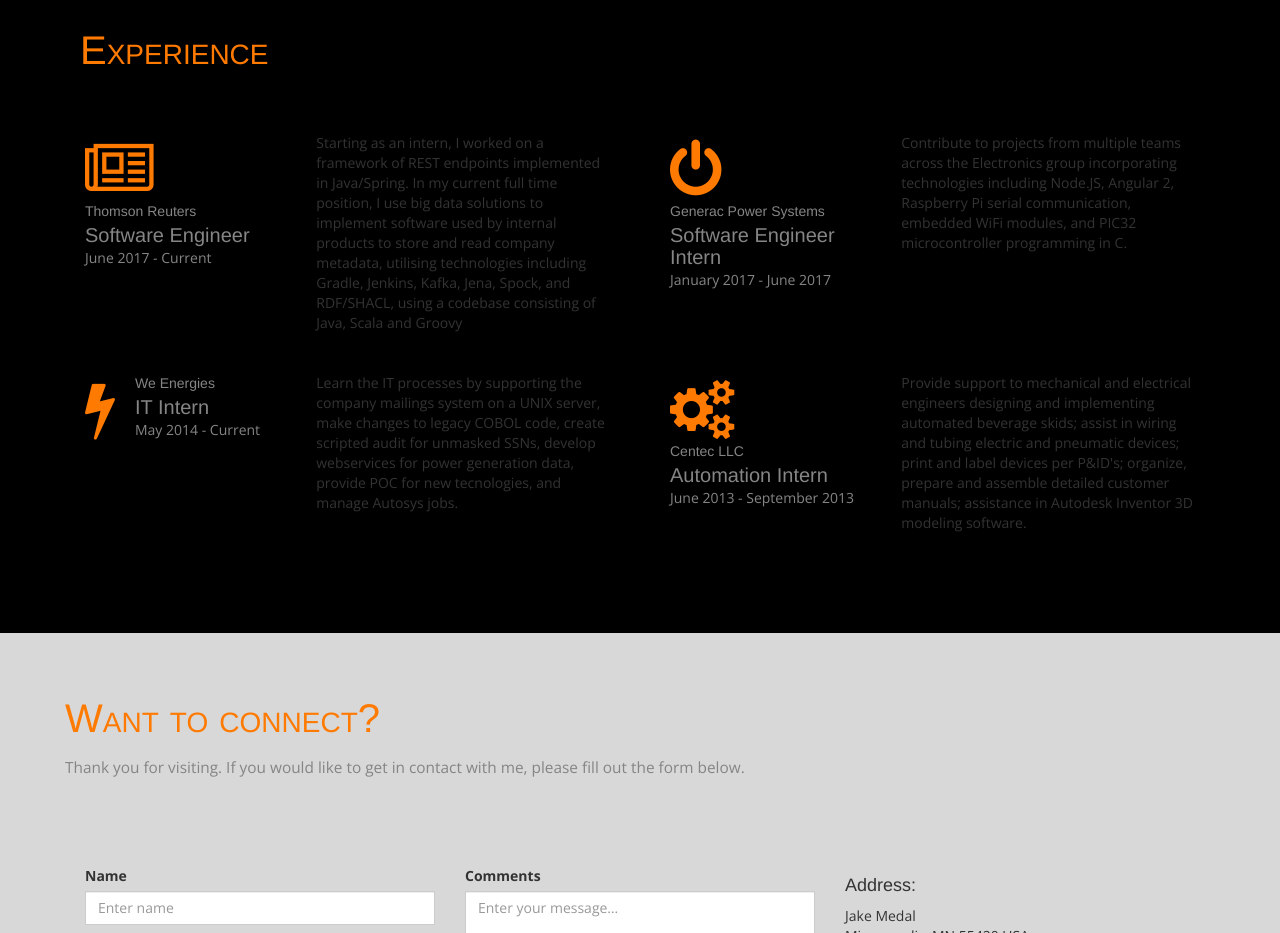
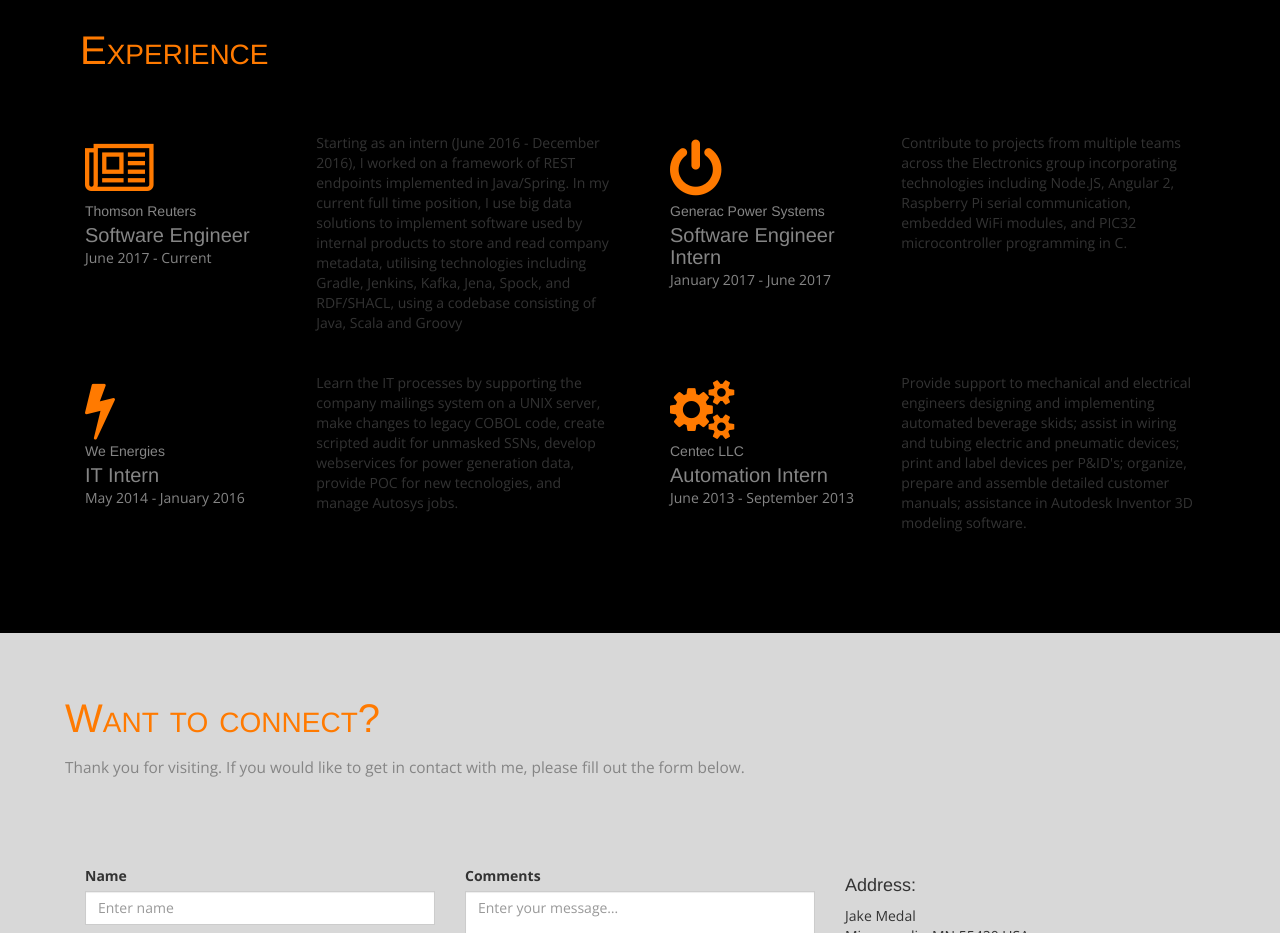
Before and after one commit to jakemedal/PortfolioWebsite, a plain HTML site: page index.html in a window 1280 px wide. Shown: the part 2740-3673 px from the top of the page. Drawn offline with nearby package versions, Linux system fonts and the light colour scheme.

Commit message:
Corrected employment dates

```diff
--- a/index.html
+++ b/index.html
@@ -209,7 +209,7 @@
         <h4>Software Engineer</h4>
         <span>June 2017 - Current</span> </div>
     </div>
-    <div class="col-md-7"> Starting as an intern, I worked on a framework of REST endpoints implemented in Java/Spring. In my current full time position, I use big data solutions to implement software used by internal products to store and read company metadata, utilising technologies including Gradle, Jenkins, Kafka, Jena, Spock, and RDF/SHACL, using a codebase consisting of Java, Scala and Groovy  </div>
+    <div class="col-md-7"> Starting as an intern (June 2016 - December 2016), I worked on a framework of REST endpoints implemented in Java/Spring. In my current full time position, I use big data solutions to implement software used by internal products to store and read company metadata, utilising technologies including Gradle, Jenkins, Kafka, Jena, Spock, and RDF/SHACL, using a codebase consisting of Java, Scala and Groovy  </div>
   </div>
   <div class="col-md-6">
     <div class="col-md-5">
@@ -229,7 +229,7 @@
       <div class="pull-left">
         <h5>We Energies</h5>
         <h4>IT Intern</h4>
-        <span>May 2014 - Current</span> </div>
+        <span>May 2014 - January 2016</span> </div>
     </div>
     <div class="col-md-7"> Learn the IT processes by supporting the company mailings system on a UNIX server, make changes to legacy COBOL code, create scripted audit for unmasked SSNs, develop webservices for power generation data, provide POC for new tecnologies, and manage Autosys jobs. </div>
   </div>
```
